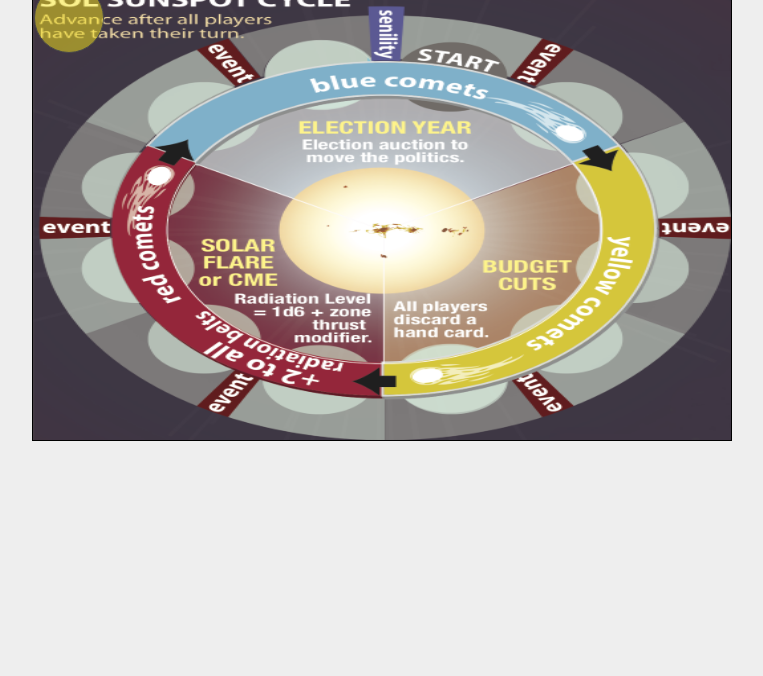
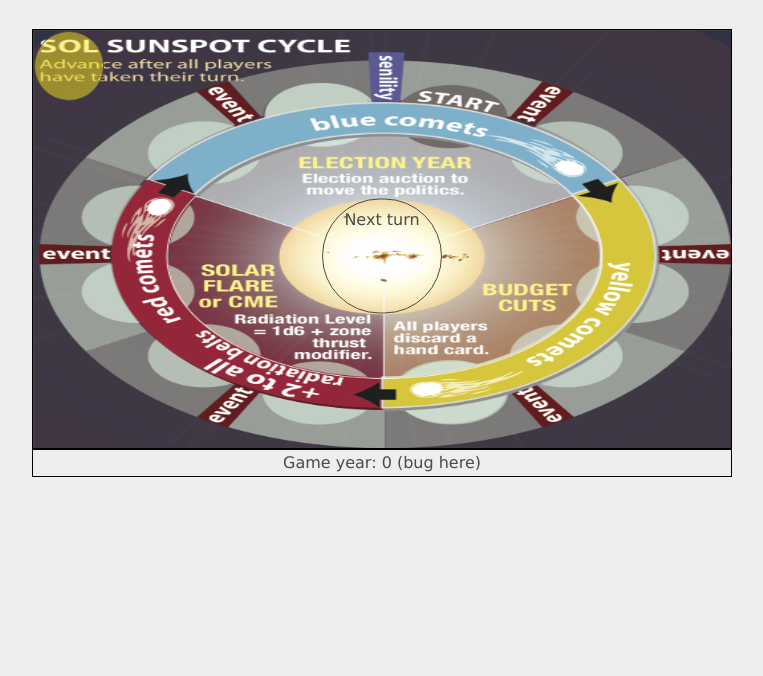
Before and after one commit to Xzart/HighFrontierSOL, a plain HTML site: page index.html in a window 1280 px wide. Shown: the part 124-800 px from the top of the page, without its empty margins (258-1021 px from the left). Drawn offline with nearby package versions, Linux system fonts and the light colour scheme.

Commit message:
Sun button
Sun turn button for next turn. Still need to be fixed.

```diff
--- a/assets/css/main.css
+++ b/assets/css/main.css
@@ -39,7 +39,6 @@ img {
 
 a {
     color: inherit;
-}
 }
 
 /*
@@ -92,9 +91,16 @@ header {
     position: relative;
 }
 
+/*
+
+    Box
+
+*/
+
 #sunBox {
+    position: relative;
     width: 100%;
-    height: 460px;
+    height: 420px;
     padding: 1px;
     border: 1px solid #000000;
     background-image: url(../img/sol_bg.png);
@@ -113,3 +119,29 @@ header {
     background-color:   rgba(247, 230, 29, 0.5);
     text-align: center;
 }
+
+/* Circle is bigger than Sun background on different mobile devices */
+#sunButton {
+    position: absolute;
+    top: 54%;
+    left: 50%;
+    transform: translate(-50%, -50%);
+    width: 120px;
+    height: 115px;
+    padding: 0.5em;
+    border-style: solid;
+    border-width: 1px;
+    border-radius: 60px;
+    text-align: center;
+}
+
+/*
+    Game Info Box
+*/
+
+#GameInfo{
+    width: 100%;
+    padding: 1px;
+    border: 1px solid #000000;
+    text-align: center;
+}
--- a/assets/js/main.js
+++ b/assets/js/main.js
@@ -3,3 +3,15 @@ function initialize() {
     $("#token").draggable({ containment: "#sunBox", scroll: false });
 
 };
+
+function sunButton() {
+    //$("span.sunButton").onclick(document.getElementById("sunButton").innerHTML="Button pressed");
+    $("#sunButton").click(function() {
+        update($("#TurnNumber"));
+    } );
+}
+
+function update(j) {
+    var n = parseInt(j.text(), 10);
+    j.text(n+1);
+}
--- a/index.html
+++ b/index.html
@@ -15,9 +15,11 @@
     <main>
         <div id="sunBox">
             <div id="token" class="draggable ui-widget-content">
-            <p></p>
+                <p></p>
             </div>
+            <a href="#" role="button"><span id="sunButton" class="myCloseIcon" onclick="sunButton()">Next turn</span></a>
         </div>
+        <div id="GameInfo">Game year: <span id="TurnNumber">0</span> (bug here)</div>
     </main>
     <footer></footer>
     <script src="https://ajax.googleapis.com/ajax/libs/jquery/1.11.3/jquery.min.js"></script>
```
Also changed, not shown: 1 other file.
